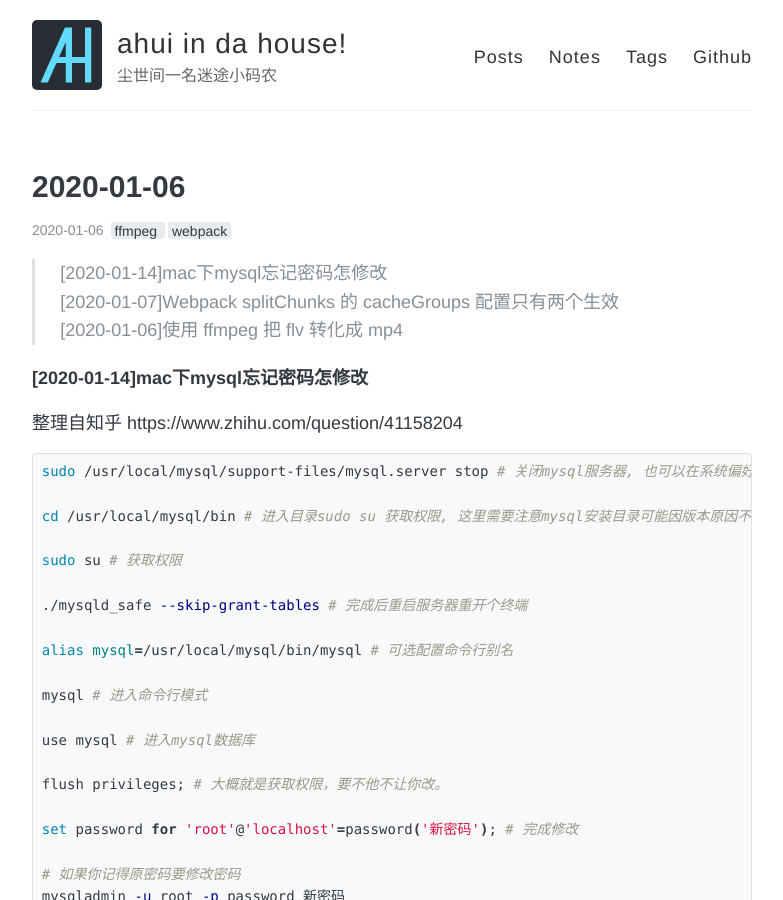
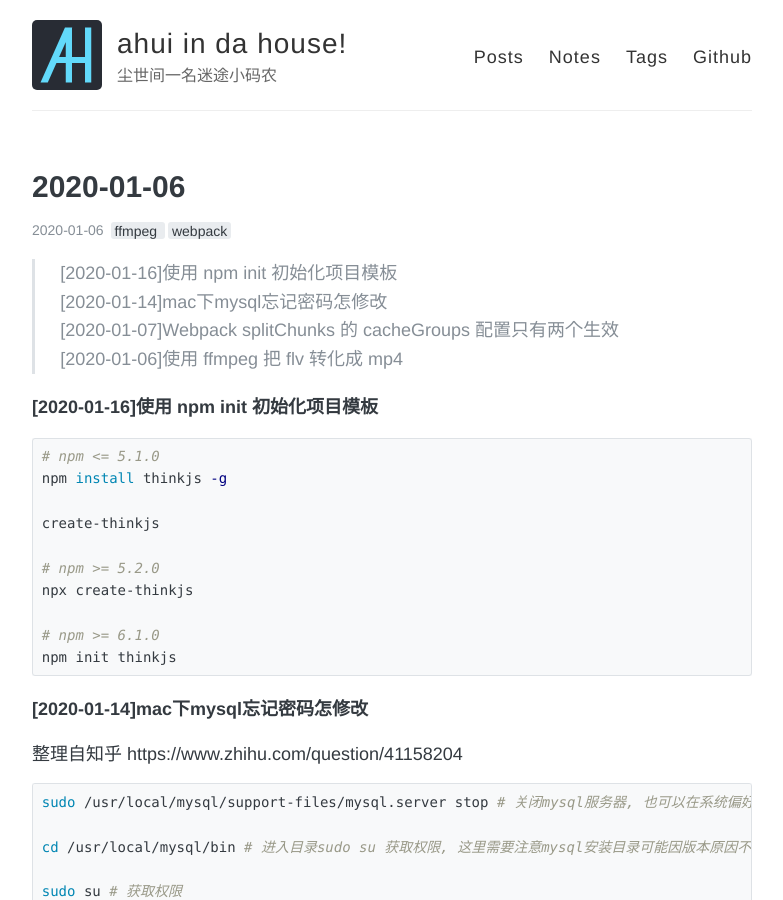
Before and after one commit to funkyLover/blog, a Jekyll site: the page built from notes/_posts/2020-01-06-notes.md, in a window 1280 px wide and 900 px high. Shown: the whole window, without its empty margins (248-1031 px from the left). Built offline with Jekyll 4.4.1, drawn with Linux system fonts in a browser that asks for light colours; comment, search, counter and statistics services are not loaded.

Commit message:
note: add;

````diff
--- a/notes/_posts/2020-01-06-notes.md
+++ b/notes/_posts/2020-01-06-notes.md
@@ -7,9 +7,25 @@ comments: true
 share: true
 ---
 
+> [2020-01-16]使用 npm init 初始化项目模板 <br>
 > [2020-01-14]mac下mysql忘记密码怎修改 <br>
 > [2020-01-07]Webpack splitChunks 的 cacheGroups 配置只有两个生效 <br>
 > [2020-01-06]使用 ffmpeg 把 flv 转化成 mp4 <br>
+
+##### [2020-01-16]使用 npm init 初始化项目模板
+
+```bash
+# npm <= 5.1.0
+npm install thinkjs -g
+
+create-thinkjs
+
+# npm >= 5.2.0
+npx create-thinkjs
+
+# npm >= 6.1.0
+npm init thinkjs
+```
 
 ##### [2020-01-14]mac下mysql忘记密码怎修改
 
````
